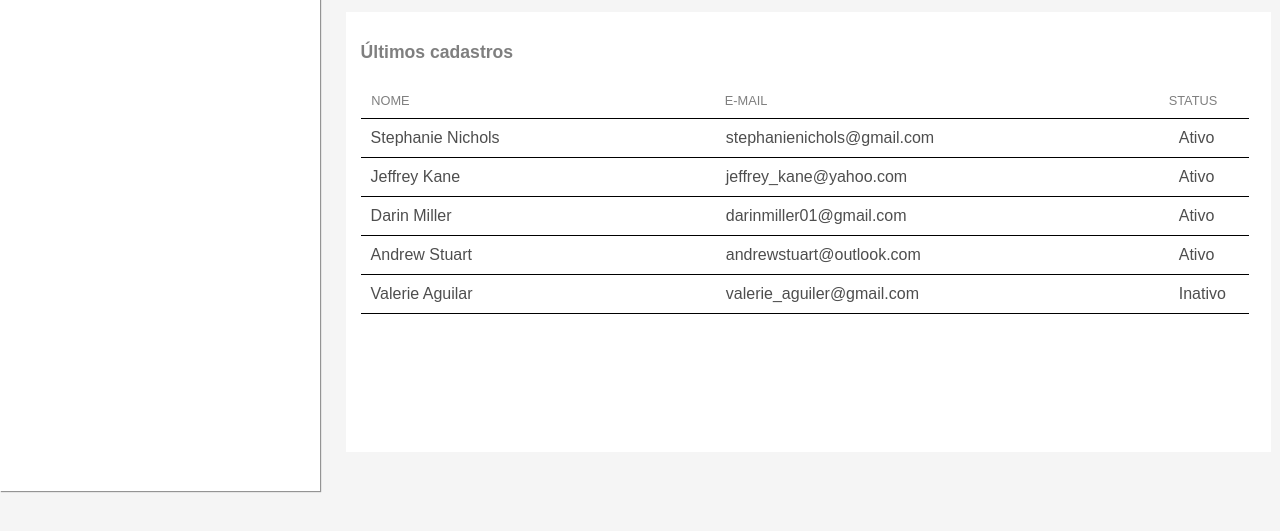
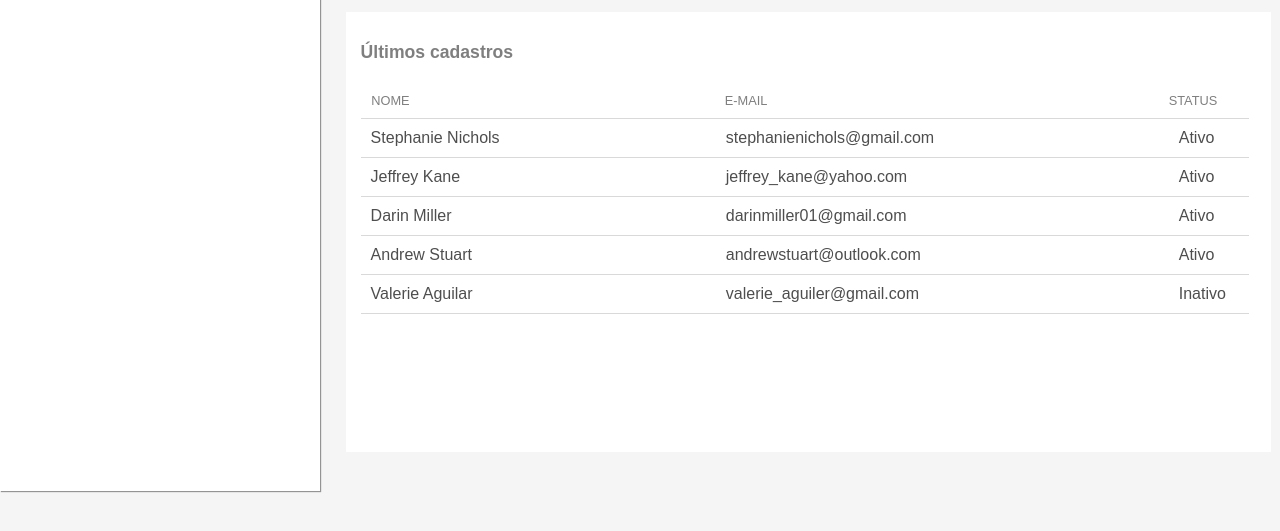
Before and after one commit to yuriGY/Projeto-OperacaoCuriosidade, a plain HTML site: page index.html in a window 1280 px wide. Shown: the part 309-840 px from the top of the page. Drawn offline with Linux system fonts and the light colour scheme.

Commit message:
att cor tr

```diff
--- a/estilos/dashboard.css
+++ b/estilos/dashboard.css
@@ -137,6 +137,7 @@ nav > section#menu > a{
 }
 
 nav > section#menu > hr{
+
     width: 90%;
 }
 
@@ -231,7 +232,7 @@ th{
 }
 
 tr{
-    border-bottom: 1px solid black;
+    border-bottom: 1px solid rgb(217, 217, 217);
 }
 
 td{
```
